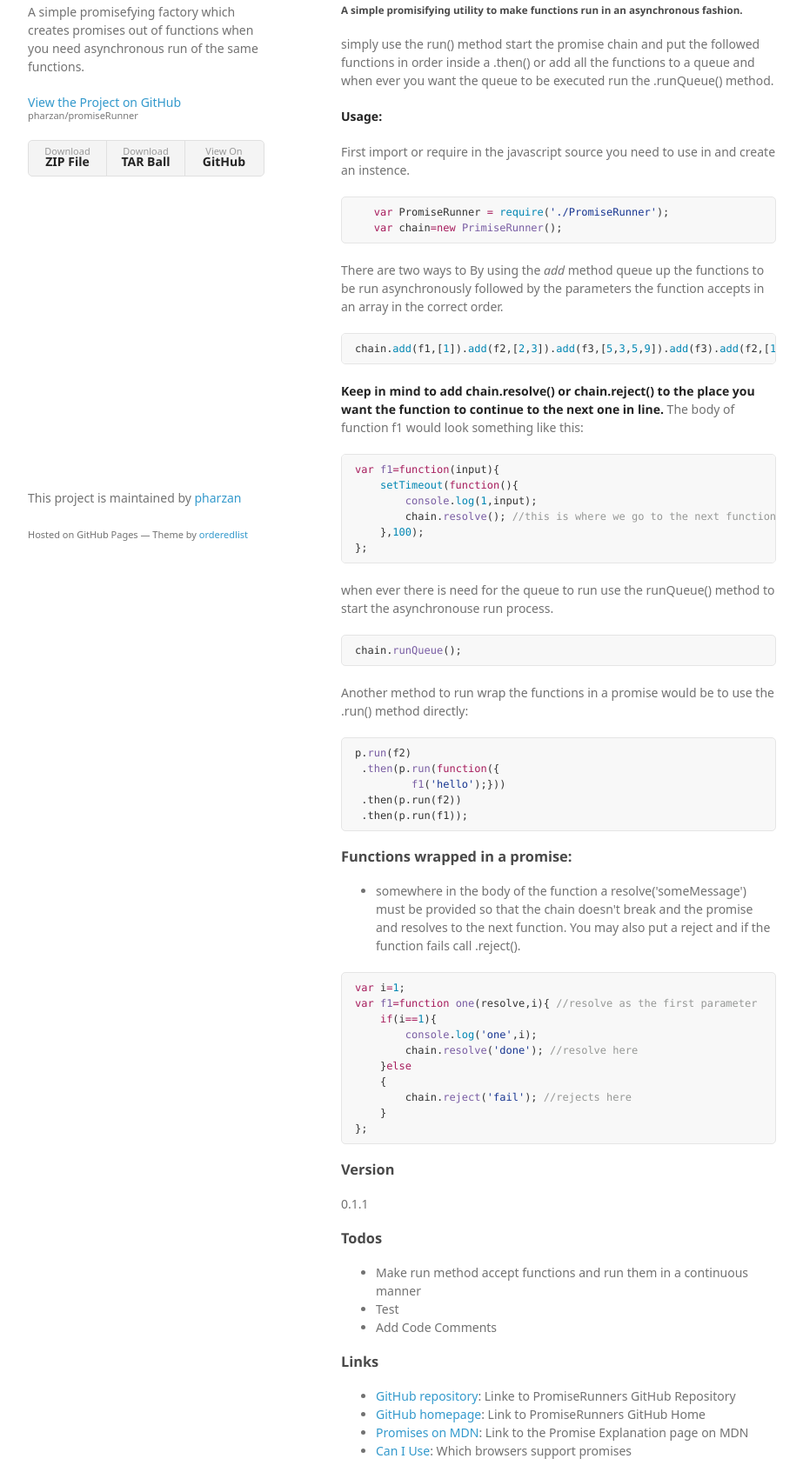
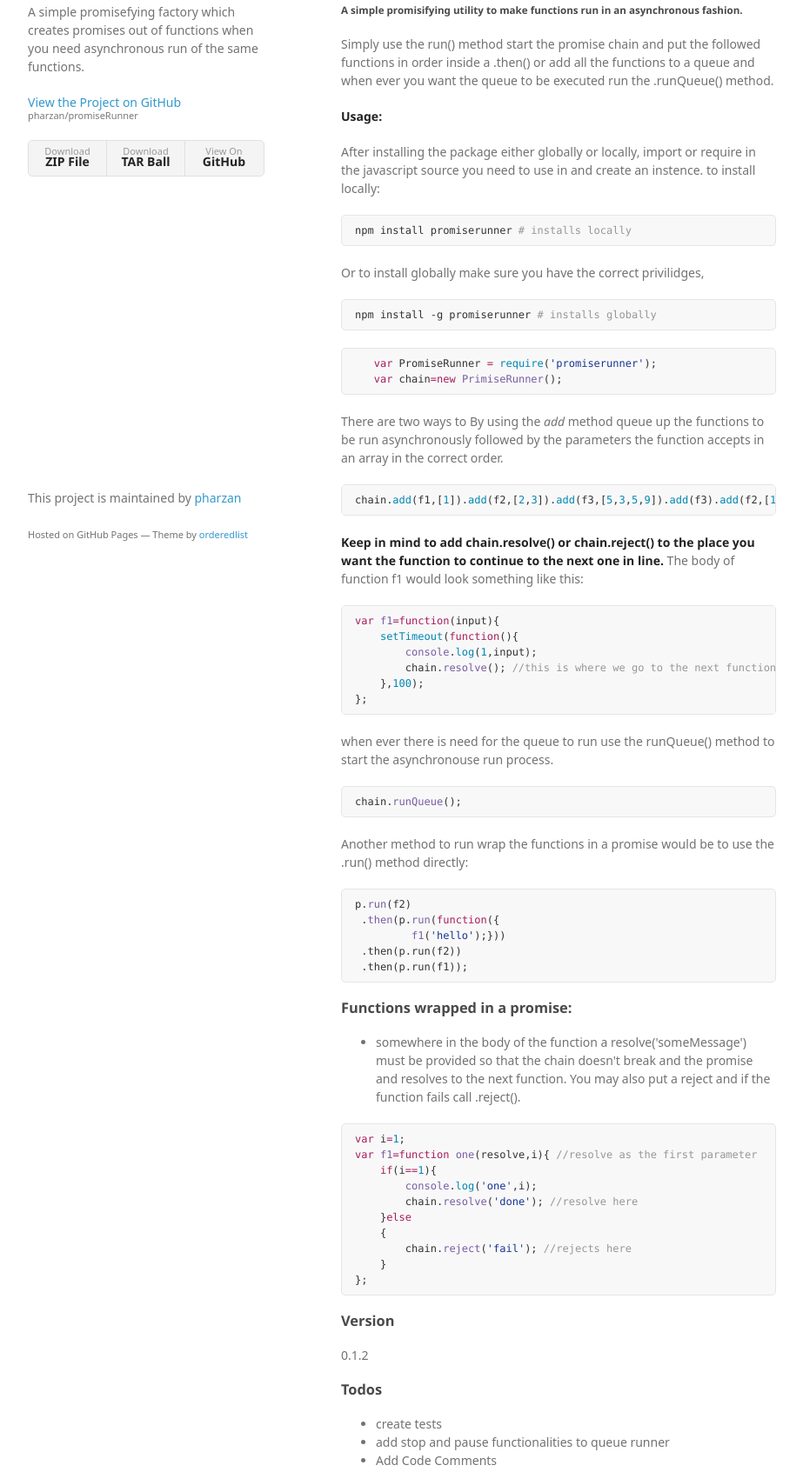
Before and after one commit to pharzan/promiseRunner, a plain HTML site: page index.html in a window 1280 px wide. Shown: the part 106-1799 px from the top of the page at 87% size, without its empty margins (178-1101 px from the left). Drawn offline with Linux system fonts and the light colour scheme; a web font is replaced by a local one.

```diff
--- a/index.html
+++ b/index.html
@@ -34,15 +34,22 @@
 <h5>
 <a id="a-simple-promisifying-utility-to-make-functions-run-in-an-asynchronous-fashion" class="anchor" href="#a-simple-promisifying-utility-to-make-functions-run-in-an-asynchronous-fashion" aria-hidden="true"><span aria-hidden="true" class="octicon octicon-link"></span></a>A simple promisifying utility to make functions run in an asynchronous fashion.</h5>
 
-<p>simply use the run() method start the promise chain and put the followed functions in order inside a .then() or add all the functions to a queue and when ever you want the queue to be executed run the .runQueue() method.</p>
+<p>Simply use the run() method start the promise chain and put the followed functions in order inside a .then() or add all the functions to a queue and when ever you want the queue to be executed run the .runQueue() method.</p>
 
 <h4>
 <a id="usage" class="anchor" href="#usage" aria-hidden="true"><span aria-hidden="true" class="octicon octicon-link"></span></a><strong>Usage:</strong>
 </h4>
 
-<p>First import or require in the javascript source you need to use in and create an instence.</p>
+<p>After installing the package either globally or locally, import or require in the javascript source you need to use in and create an instence.
+to install locally:</p>
 
-<div class="highlight highlight-source-js"><pre>   <span class="pl-k">var</span> PromiseRunner <span class="pl-k">=</span> <span class="pl-c1">require</span>(<span class="pl-s"><span class="pl-pds">'</span>./PromiseRunner<span class="pl-pds">'</span></span>);
+<div class="highlight highlight-source-shell"><pre>npm install promiserunner <span class="pl-c"># installs locally</span></pre></div>
+
+<p>Or to install  globally make sure you have the correct privilidges,</p>
+
+<div class="highlight highlight-source-shell"><pre>npm install -g promiserunner <span class="pl-c"># installs globally</span></pre></div>
+
+<div class="highlight highlight-source-js"><pre>   <span class="pl-k">var</span> PromiseRunner <span class="pl-k">=</span> <span class="pl-c1">require</span>(<span class="pl-s"><span class="pl-pds">'</span>promiserunner<span class="pl-pds">'</span></span>);
    <span class="pl-k">var</span> chain<span class="pl-k">=</span><span class="pl-k">new</span> <span class="pl-en">PrimiseRunner</span>();</pre></div>
 
 <p>There are two ways to
@@ -94,14 +101,14 @@
 <h3>
 <a id="version" class="anchor" href="#version" aria-hidden="true"><span aria-hidden="true" class="octicon octicon-link"></span></a>Version</h3>
 
-<p>0.1.1</p>
+<p>0.1.2</p>
 
 <h3>
 <a id="todos" class="anchor" href="#todos" aria-hidden="true"><span aria-hidden="true" class="octicon octicon-link"></span></a>Todos</h3>
 
 <ul>
-<li>Make run method accept functions and run them in a continuous manner</li>
-<li>Test</li>
+<li>create tests</li>
+<li>add stop and pause functionalities to queue runner</li>
 <li>Add Code Comments</li>
 </ul>
 
```
Also changed, not shown: params.json (+1 -1 lines).
